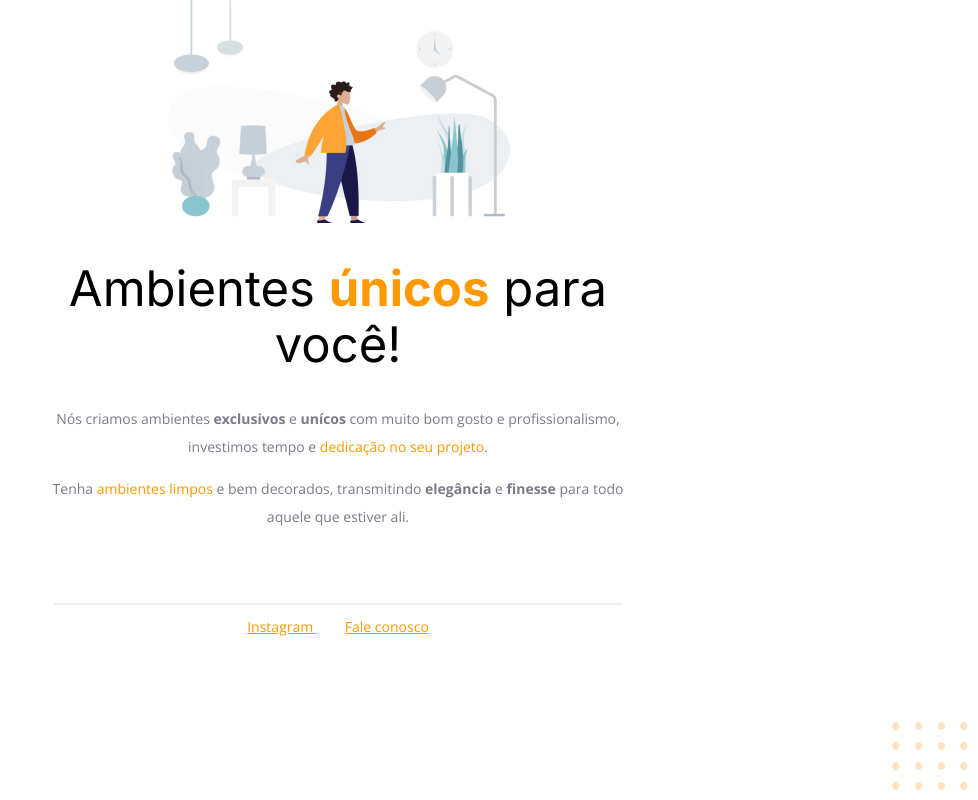
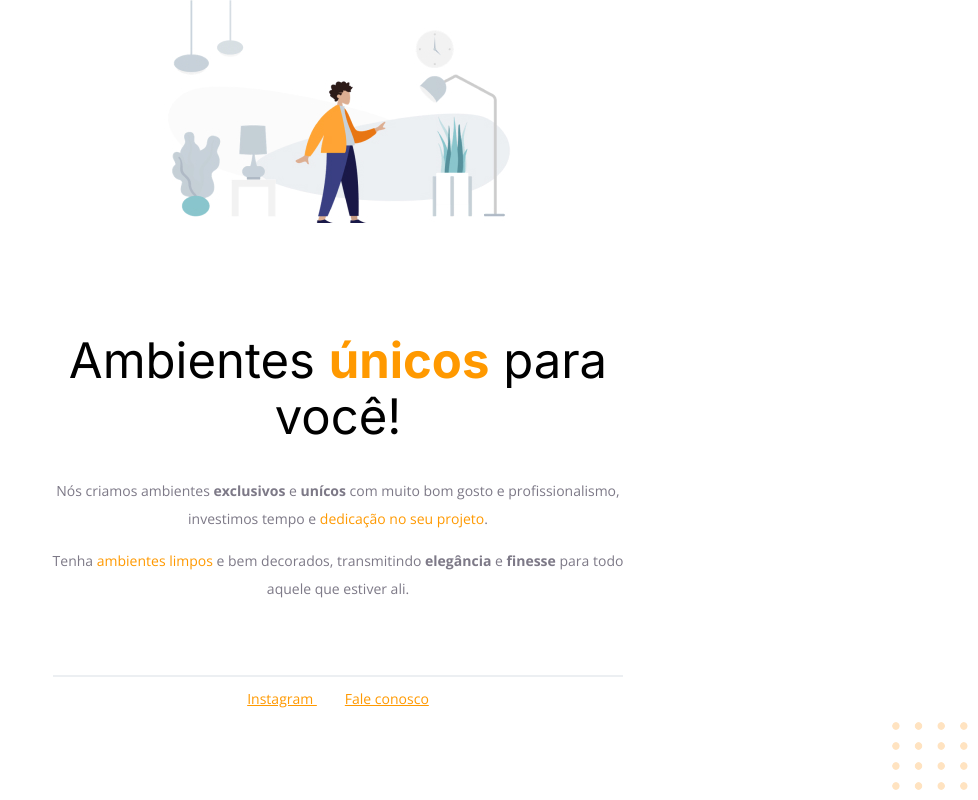
Before and after one commit to luuparente/Corrigindo-Bugs-Stage2, a plain HTML site: page index.html in a window 1280 px wide. Shown: the whole page, without its empty margins (302-1280 px from the left). Drawn offline with nearby package versions, Linux system fonts and the light colour scheme; files whose address does not match are found by name.

Commit message:
Add files via upload

```diff
--- a/style.css
+++ b/style.css
@@ -8,15 +8,15 @@ body {
   width: 592px;
   top: 0px;
   margin: 0 auto 72px;
+  text-shadow: 0px 4 px 4 px rgba(0, 0, 0, 0.25);
 }
 
-#hero img1 {
+#hero #img1 {
   margin-bottom: 72px;
 }
 
 h1 {
-
-  font-family: 'Inter'; sans-serif;
+  font-family: 'Inter', sans-serif;
   font-weight: 400;
   font-size: 49px;
   font-style: normal;
@@ -33,7 +33,6 @@ h1 span {
 
 span, a {
   color: #FF9900;
-  ;
 }
 
 p, #footer {
```
